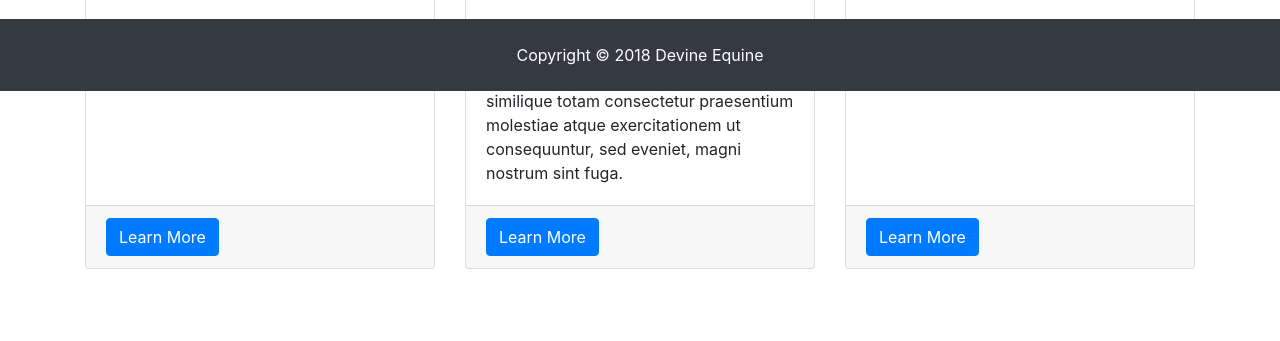
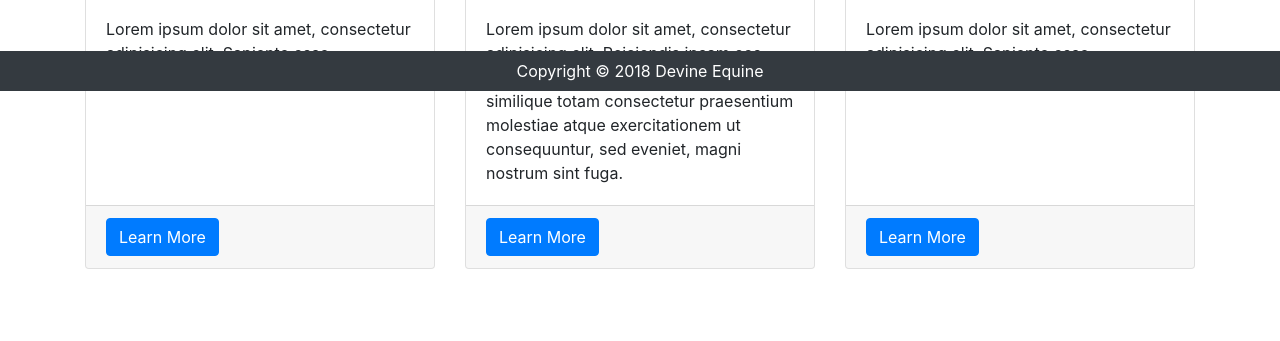
Before and after one commit to xtremeavi/bilger321.github.io, a plain HTML site: page index.html in a window 1280 px wide. Shown: the part 709-1050 px from the top of the page. Drawn offline with Linux system fonts and the light colour scheme; some icons are missing.

Commit message:
Change thickness of footer
ezpz

```diff
--- a/index.html
+++ b/index.html
@@ -145,7 +145,7 @@
 
     <!-- Footer -->
 	<div class="fixed-bottom">
-    <footer class="py-4 bg-dark">
+    <footer class="py-2 bg-dark">
 
 			<div class="container">
 				<p class="m-0 text-center text-white">Copyright &copy; 2018 Devine Equine</p>
```
